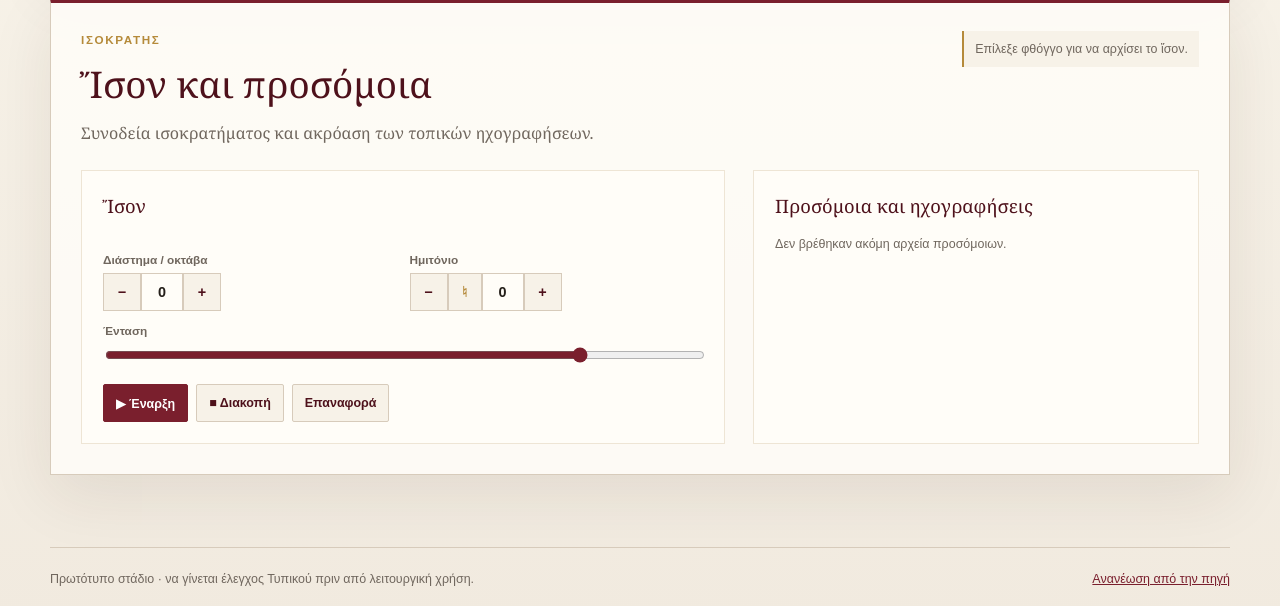
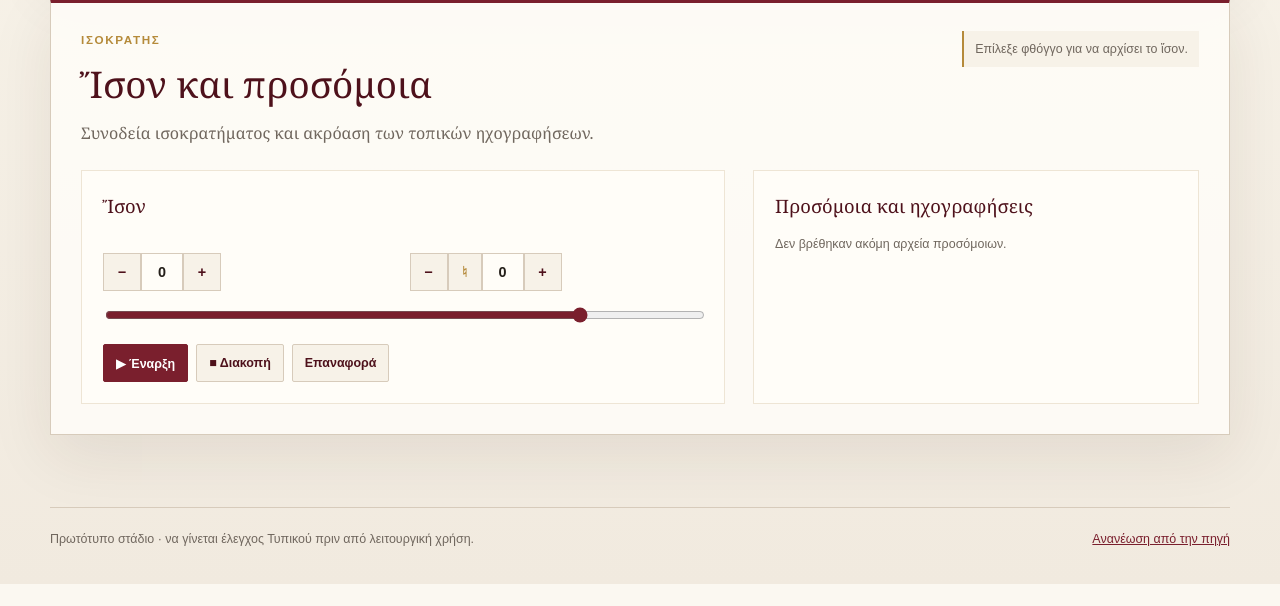
Before and after one commit to vfilip1967/kihem, a Flask app: template src/templates/index.html in a window 1280 px wide. Shown: the part 504-1110 px from the top of the page. After the commit the page ends 1088 px from the top, so only its background shows below. Run offline with Flask 3, Linux system fonts and the light colour scheme; the template is opened without the code that fills it, so the values that code supplies are empty; parts of the project's set-up code (start-up, migrations or seed data) failed here and were passed over.

Commit message:
Remove visible ison control labels

```diff
--- a/src/templates/index.html
+++ b/src/templates/index.html
@@ -62,16 +62,14 @@
           </div>
 
           <div class="ison-adjustments">
-            <div class="ison-adjustment">
-              <span>Διάστημα / οκτάβα</span>
+            <div class="ison-adjustment" role="group" aria-label="Διάστημα ή οκτάβα">
               <div class="ison-stepper" role="group" aria-label="Διάστημα ή οκτάβα">
                 <button type="button" data-register-down aria-label="Μείωση διαστήματος">−</button>
                 <output data-register-value>0</output>
                 <button type="button" data-register-up aria-label="Αύξηση διαστήματος">+</button>
               </div>
             </div>
-            <div class="ison-adjustment">
-              <span>Ημιτόνιο</span>
+            <div class="ison-adjustment" role="group" aria-label="Ημιτόνιο">
               <div class="ison-stepper" role="group" aria-label="Μεταβολή ημιτονίου">
                 <button type="button" data-semitone-down aria-label="Μείωση ημιτονίου">−</button>
                 <button type="button" class="ison-natural" data-semitone-natural aria-label="Φυσικό ημιτόνιο">♮</button>
@@ -79,7 +77,7 @@
                 <button type="button" data-semitone-up aria-label="Αύξηση ημιτονίου">+</button>
               </div>
             </div>
-            <label class="ison-volume">Ένταση
+            <label class="ison-volume" aria-label="Ένταση">
               <input type="range" data-ison-volume min="0" max="100" value="80">
             </label>
           </div>
```
